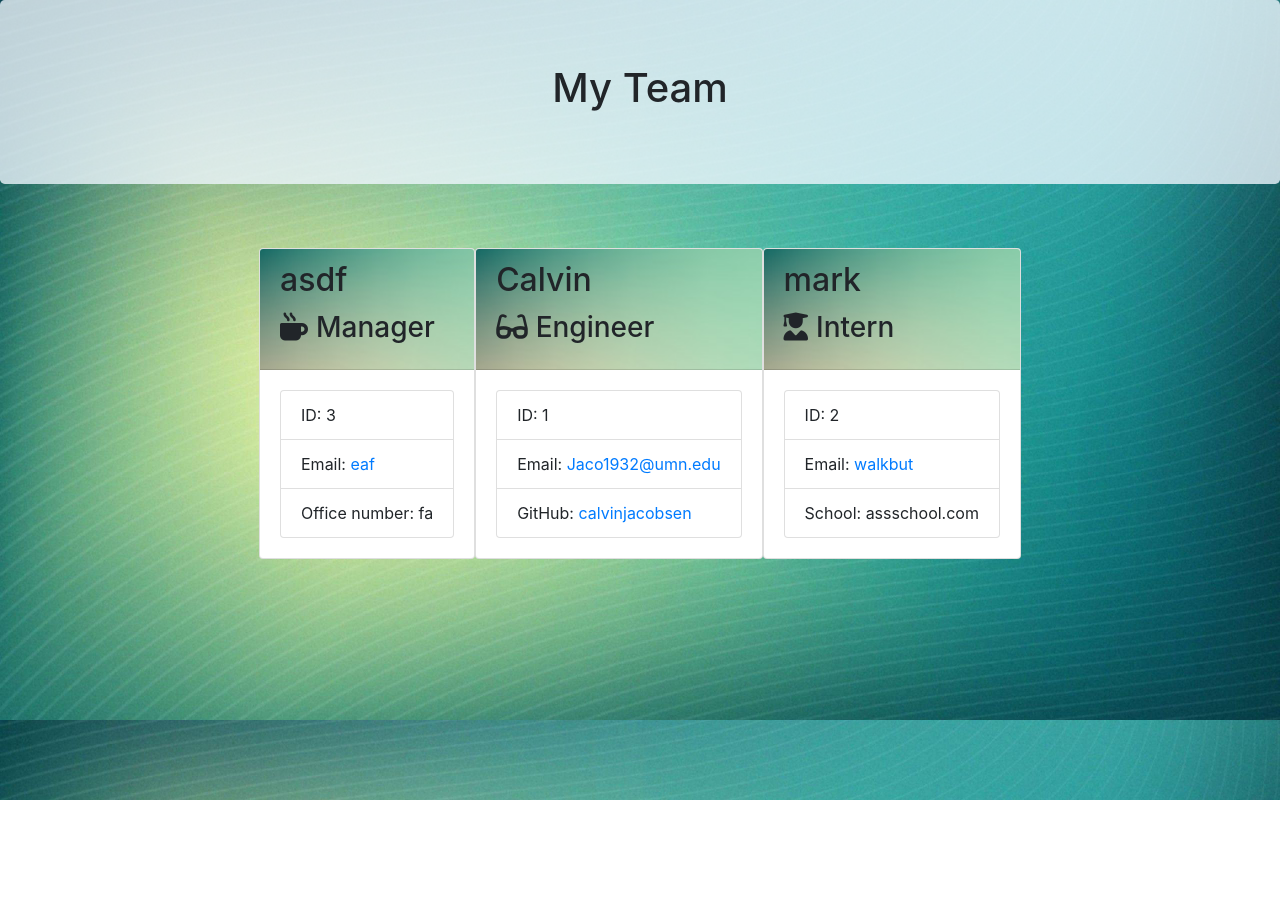
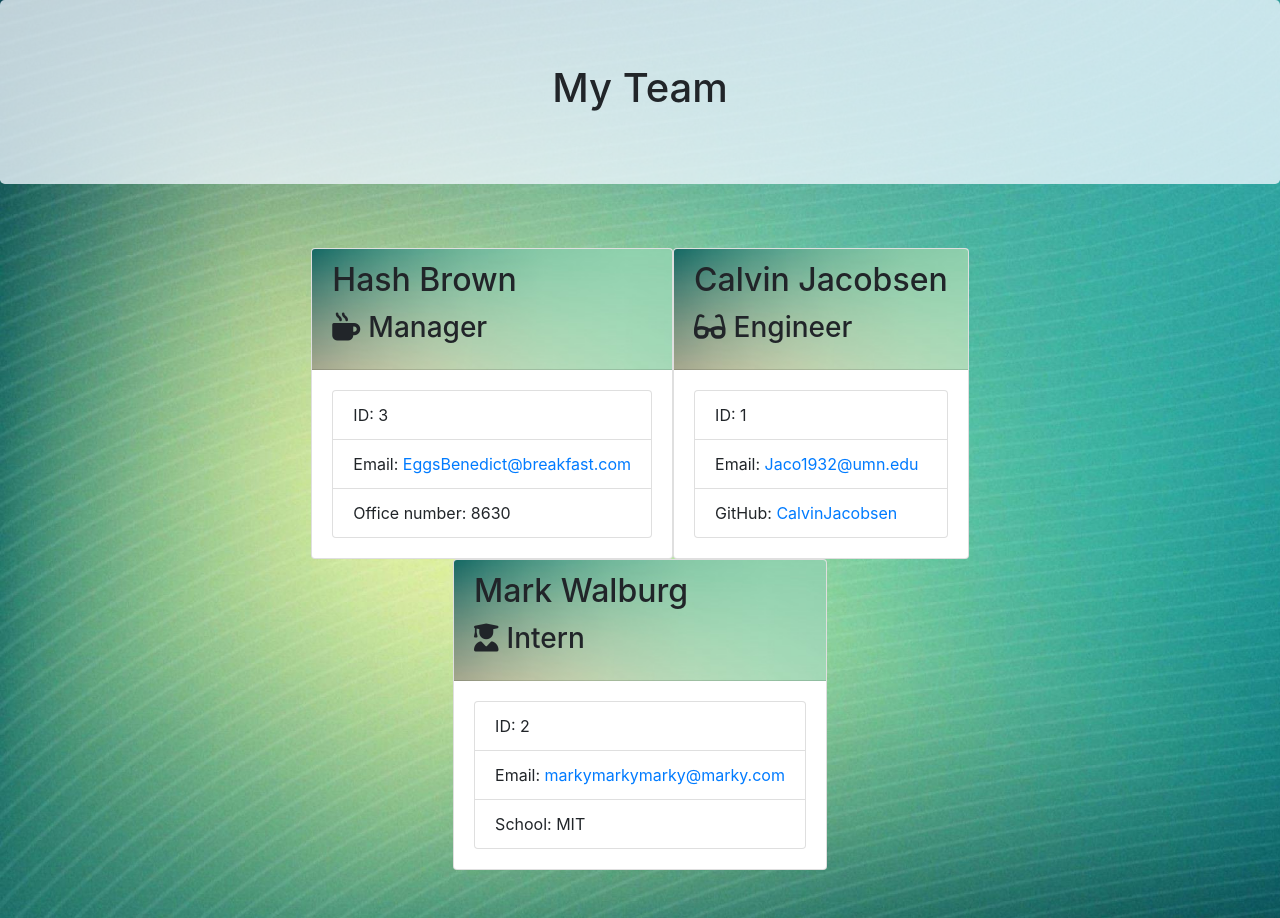
Before and after one commit to CalvinJacobsen/Employee-Template-Creator, a website: page output/team.html in a window 1280 px wide. Before the commit the page ends 800 px from the top, so only its background shows below. Drawn offline with nearby package versions, Linux system fonts and the light colour scheme.

Commit message:
adding readme video and additional contents

```diff
--- a/output/team.html
+++ b/output/team.html
@@ -25,40 +25,40 @@
             <div class="team-area col-12 d-flex justify-content-center">
                 <div class="card employee-card">
     <div class="card-header">
-        <h2 class="card-title">asdf</h2>
+        <h2 class="card-title">Hash Brown</h2>
         <h3 class="card-title"><i class="fas fa-mug-hot mr-2"></i>Manager</h3>
     </div>
     <div class="card-body">
         <ul class="list-group">
             <li class="list-group-item">ID: 3</li>
-            <li class="list-group-item">Email: <a href="mailto:eaf">eaf</a></li>
-            <li class="list-group-item">Office number: fa</li>
+            <li class="list-group-item">Email: <a href="mailto:EggsBenedict@breakfast.com">EggsBenedict@breakfast.com</a></li>
+            <li class="list-group-item">Office number: 8630</li>
         </ul>
     </div>
 </div>
 <div class="card employee-card">
     <div class="card-header">
-        <h2 class="card-title">Calvin</h2>
+        <h2 class="card-title">Calvin Jacobsen</h2>
         <h3 class="card-title"><i class="fas fa-glasses mr-2"></i>Engineer</h3>
     </div>
     <div class="card-body">
         <ul class="list-group">
             <li class="list-group-item">ID: 1</li>
             <li class="list-group-item">Email: <a href="mailto:Jaco1932@umn.edu">Jaco1932@umn.edu</a></li>
-            <li class="list-group-item">GitHub: <a href="https://github.com/calvinjacobsen" target="_blank" rel="noopener noreferrer">calvinjacobsen</a></li>
+            <li class="list-group-item">GitHub: <a href="https://github.com/CalvinJacobsen" target="_blank" rel="noopener noreferrer">CalvinJacobsen</a></li>
         </ul>
     </div>
 </div>
 <div class="card employee-card">
     <div class="card-header">
-        <h2 class="card-title">mark</h2>
+        <h2 class="card-title">Mark Walburg</h2>
         <h3 class="card-title"><i class="fas fa-user-graduate mr-2"></i>Intern</h3>
     </div>
     <div class="card-body">
         <ul class="list-group">
             <li class="list-group-item">ID: 2</li>
-            <li class="list-group-item">Email: <a href="mailto:walkbut">walkbut</a></li>
-            <li class="list-group-item">School: assschool.com</li>
+            <li class="list-group-item">Email: <a href="mailto:markymarkymarky@marky.com">markymarkymarky@marky.com</a></li>
+            <li class="list-group-item">School: MIT</li>
         </ul>
     </div>
 </div>
```
Also changed, not shown: README.md, img/Capture1.PNG (added), 1 other file.
